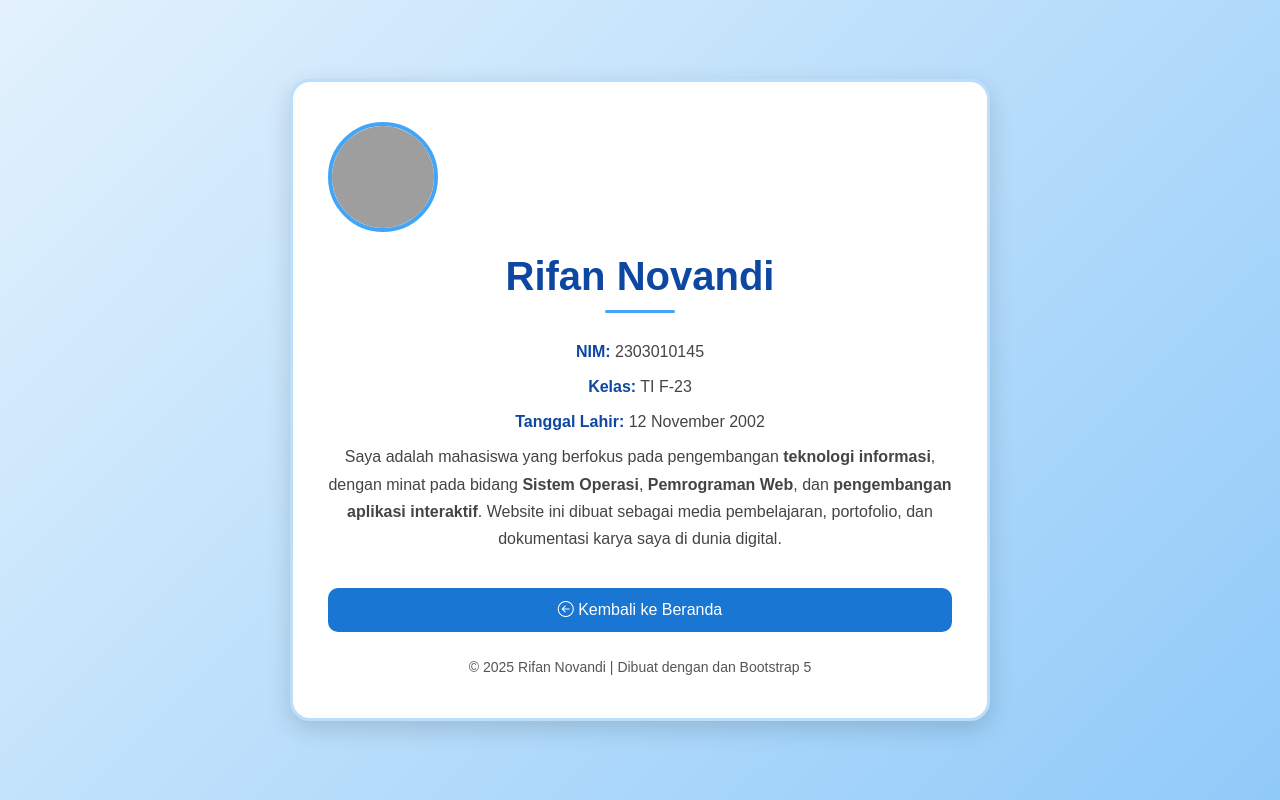
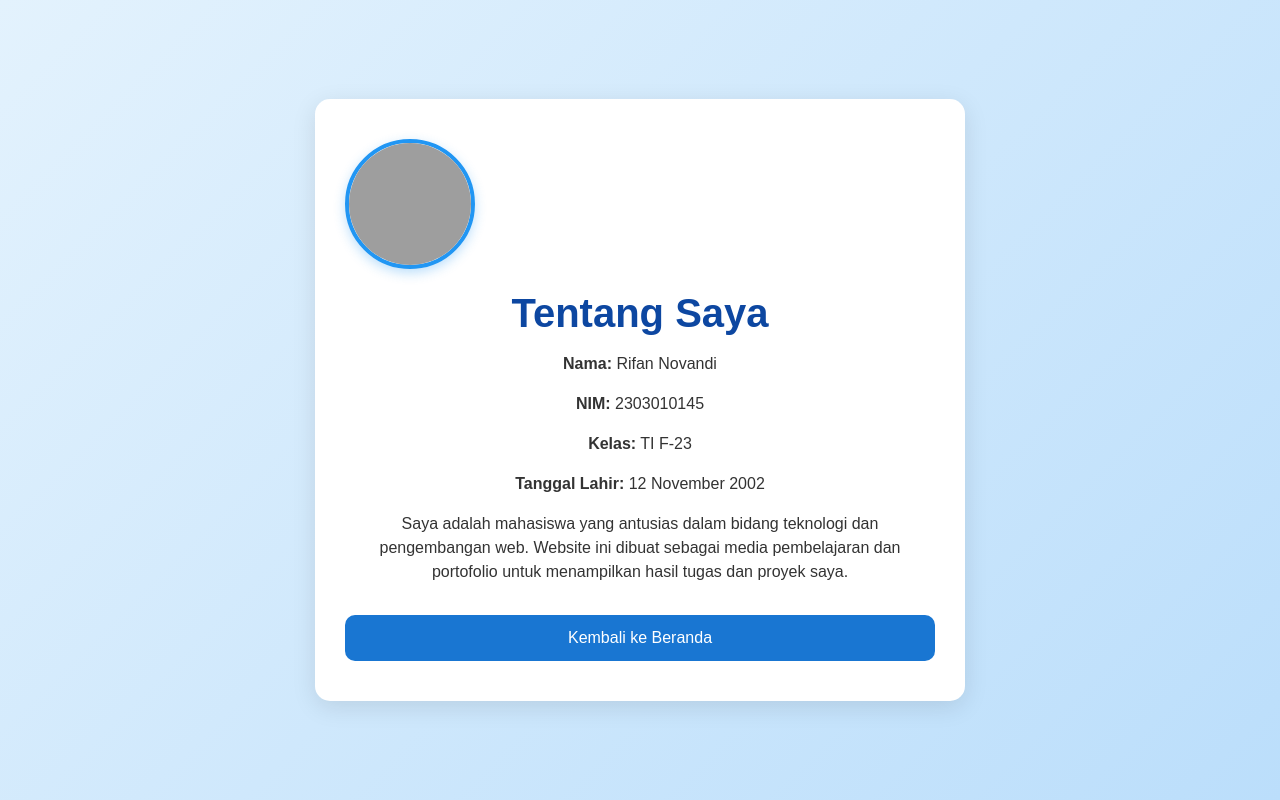
Before and after one commit to RifanNovandi/rifannovandi.github.io, a plain HTML site: page tentang.html in a window 1280 px wide. Drawn offline with nearby package versions, Linux system fonts and the light colour scheme; grey boxes are pictures that could not be loaded.

Commit message:
Update tentang.html

```diff
--- a/tentang.html
+++ b/tentang.html
@@ -5,95 +5,74 @@
   <meta name="viewport" content="width=device-width, initial-scale=1">
   <title>Tentang Saya - Rifan Novandi</title>
   <link href="https://cdn.jsdelivr.net/npm/bootstrap@5.3.3/dist/css/bootstrap.min.css" rel="stylesheet">
-  <link href="https://cdn.jsdelivr.net/npm/bootstrap-icons@1.11.3/font/bootstrap-icons.css" rel="stylesheet">
+
   <style>
     body {
       font-family: 'Poppins', sans-serif;
-      background: linear-gradient(135deg, #e3f2fd, #90caf9);
-      color: #1a237e;
+      background: linear-gradient(135deg, #e3f2fd, #bbdefb);
+      color: #0d47a1;
       min-height: 100vh;
       display: flex;
       align-items: center;
       justify-content: center;
-      padding: 40px;
+      padding: 30px;
     }
 
     .card {
-      background: #ffffff;
-      border-radius: 20px;
-      box-shadow: 0 8px 25px rgba(0, 0, 0, 0.15);
-      padding: 40px 35px;
-      max-width: 700px;
+      border: none;
+      border-radius: 15px;
+      box-shadow: 0 6px 25px rgba(0, 0, 0, 0.1);
+      padding: 40px 30px;
+      background-color: #fff;
+      max-width: 650px;
       text-align: center;
-      transition: all 0.3s ease-in-out;
-      border: 3px solid #bbdefb;
+      transition: all 0.3s ease;
     }
 
     .card:hover {
       transform: translateY(-5px);
-      box-shadow: 0 12px 35px rgba(33, 150, 243, 0.25);
+      box-shadow: 0 10px 35px rgba(33, 150, 243, 0.25);
+    }
+
+    .profile-img {
+      width: 130px;
+      height: 130px;
+      border-radius: 50%;
+      object-fit: cover;
+      border: 4px solid #2196f3;
+      box-shadow: 0 4px 12px rgba(33, 150, 243, 0.3);
+      margin-bottom: 20px;
+      transition: transform 0.3s;
+    }
+
+    .profile-img:hover {
+      transform: scale(1.05);
     }
 
     h1 {
       color: #0d47a1;
       font-weight: 700;
-      margin-bottom: 10px;
-    }
-
-    .divider {
-      height: 3px;
-      width: 70px;
-      background-color: #42a5f5;
-      margin: 0 auto 25px;
-      border-radius: 3px;
+      margin-bottom: 15px;
     }
 
     p {
+      color: #333;
       font-size: 16px;
-      line-height: 1.7;
-      color: #444;
-    }
-
-    .info-item {
-      margin-bottom: 8px;
-      font-size: 16px;
-    }
-
-    .info-item strong {
-      color: #0d47a1;
     }
 
     .btn-custom {
       background-color: #1976d2;
-      color: #fff;
-      border: none;
+      color: white;
       border-radius: 10px;
+      transition: 0.3s;
       padding: 10px 20px;
-      font-weight: 500;
-      font-size: 16px;
-      transition: 0.3s;
-      margin-top: 20px;
+      margin-top: 15px;
     }
 
     .btn-custom:hover {
-      background-color: #1565c0;
-      box-shadow: 0 4px 14px rgba(21, 101, 192, 0.3);
+      background-color: #0d47a1;
+      box-shadow: 0 4px 12px rgba(21, 101, 192, 0.3);
       transform: translateY(-2px);
-    }
-
-    footer {
-      margin-top: 25px;
-      font-size: 14px;
-      color: #555;
-    }
-
-    .profile-img {
-      width: 110px;
-      height: 110px;
-      border-radius: 50%;
-      object-fit: cover;
-      margin-bottom: 20px;
-      border: 4px solid #42a5f5;
     }
   </style>
 </head>
@@ -101,25 +80,13 @@
 
   <div class="card">
     <img src="https://cdn-icons-png.flaticon.com/512/149/149071.png" alt="Foto Profil" class="profile-img">
-    <h1>Rifan Novandi</h1>
-    <div class="divider"></div>
-
-    <p class="info-item"><strong>NIM:</strong> 2303010145</p>
-    <p class="info-item"><strong>Kelas:</strong> TI F-23</p>
-    <p class="info-item"><strong>Tanggal Lahir:</strong> 12 November 2002</p>
-
-    <p>
-      Saya adalah mahasiswa yang berfokus pada pengembangan <b>teknologi informasi</b>,
-      dengan minat pada bidang <b>Sistem Operasi</b>, <b>Pemrograman Web</b>,
-      dan <b>pengembangan aplikasi interaktif</b>.
-      Website ini dibuat sebagai media pembelajaran, portofolio, dan dokumentasi karya saya di dunia digital.
-    </p>
-
-    <a href="index.html" class="btn btn-custom">
-      <i class="bi bi-arrow-left-circle"></i> Kembali ke Beranda
-    </a>
-
-    <footer>© 2025 Rifan Novandi | Dibuat dengan dan Bootstrap 5</footer>
+    <h1>Tentang Saya</h1>
+    <p><strong>Nama:</strong> Rifan Novandi</p>
+    <p><strong>NIM:</strong> 2303010145</p>
+    <p><strong>Kelas:</strong> TI F-23</p>
+    <p><strong>Tanggal Lahir:</strong> 12 November 2002</p>
+    <p>Saya adalah mahasiswa yang antusias dalam bidang teknologi dan pengembangan web. Website ini dibuat sebagai media pembelajaran dan portofolio untuk menampilkan hasil tugas dan proyek saya.</p>
+    <a href="index.html" class="btn btn-custom">Kembali ke Beranda</a>
   </div>
 
   <script src="https://cdn.jsdelivr.net/npm/bootstrap@5.3.3/dist/js/bootstrap.bundle.min.js"></script>
```
